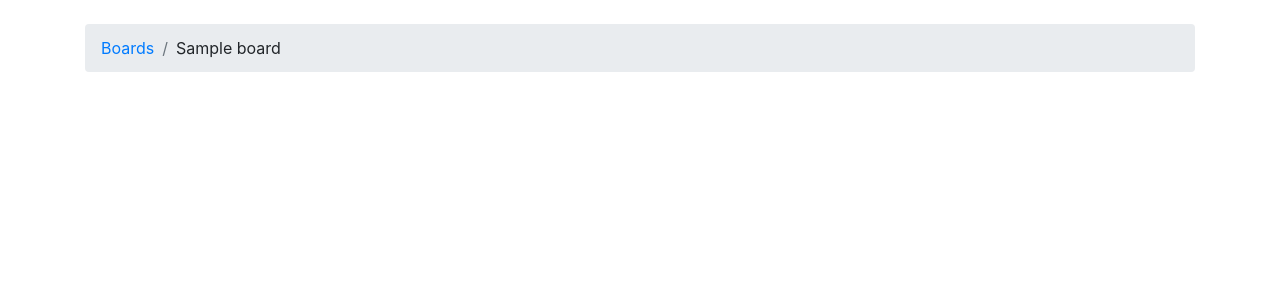
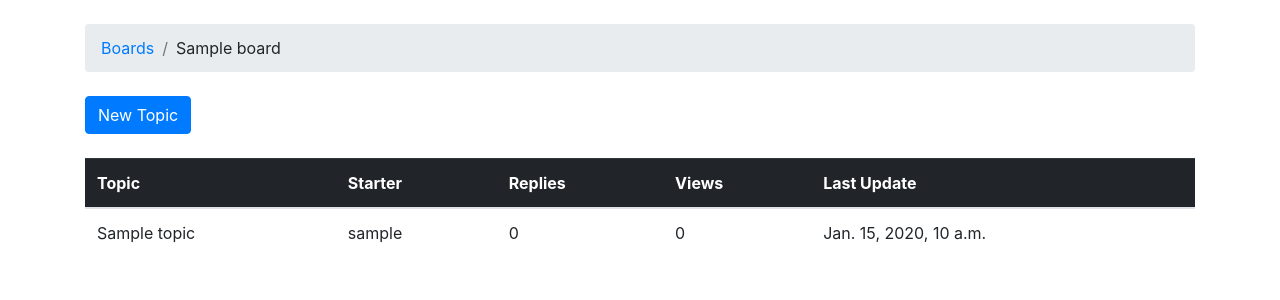
Before and after one commit to rvmoura96/django-tutorial-sibtc, a Django app: page /boards/1/ in a window 1280 px wide. Shown: the part 56-356 px from the top of the page. Run offline with Django 3.2, Linux system fonts and the light colour scheme; tables that the repository leaves empty hold one stand-in row (values such as "Sample post"); some libraries are stand-ins or nearby versions.

Commit message:
Part 3, starting Testing the form view topic

```diff
--- a/myproject/boards/templates/topics.html
+++ b/myproject/boards/templates/topics.html
@@ -10,5 +10,29 @@
 {% endblock %}
 
 {% block content %}
-
+    <div class="mb-4">
+        <a href="{% url 'new_topic' board.pk %}" class="btn btn-primary">New Topic</a>
+    </div>
+    <table class="table">
+        <thead class="thead-inverse table-dark">
+            <tr>
+                <th>Topic</th>
+                <th>Starter</th>
+                <th>Replies</th>
+                <th>Views</th>
+                <th>Last Update</th>
+            </tr>
+        </thead>
+        <tbody>
+            {% for topic in board.topics.all %}
+                <tr>
+                    <td>{{ topic.subject }}</td>
+                    <td>{{ topic.starter.username }}</td>
+                    <td> 0 </td>
+                    <td> 0 </td>
+                    <td>{{ topic.last_update }}</td>
+                </tr>
+            {% endfor %}
+        </tbody>
+    </table>
 {% endblock %}
--- a/myproject/boards/views.py
+++ b/myproject/boards/views.py
@@ -1,5 +1,6 @@
-from django.shortcuts import render, get_object_or_404
-from .models import Board
+from django.contrib.auth.models import User
+from django.shortcuts import render, get_object_or_404, redirect
+from .models import Board, Topic, Post
 # Create your views here.
 def home(request):
     boards = Board.objects.all()
@@ -8,3 +9,28 @@ def home(request):
 def board_topics(request, pk):
     board = get_object_or_404(Board, pk=pk)
     return render(request, 'topics.html', {'board': board})
+
+def new_topic(request, pk):
+    board = get_object_or_404(Board, pk=pk)
+
+    if request.method == 'POST':
+        subject = request.POST['subject']
+        message = request.POST['message']
+
+        user = User.objects.first()
+
+        topic = Topic.objects.create(
+            subject = subject,
+            board = board,
+            starter = user
+        )
+
+        post = Post.objects.create(
+            message = message,
+            topic = topic,
+            created_by = user
+        )
+
+        return redirect('board_topics', pk=board.pk)
+
+    return render(request, 'new_topic.html', {'board': board})
--- a/myproject/myproject/urls.py
+++ b/myproject/myproject/urls.py
@@ -21,5 +21,6 @@ from boards import views
 urlpatterns = [
     url(r'^$', views.home, name='home'),
     url(r'boards/(?P<pk>\d+)/$', views.board_topics, name='board_topics'),
+    url(r'^boards/(?P<pk>\d+)/new/$', views.new_topic, name='new_topic'),
     url(r'^admin/', admin.site.urls),
 ]
```
Also changed, not shown: myproject/boards/templates/new_topic.html (added, +27 -0 lines), myproject/boards/tests.py (+33 -5 lines).
